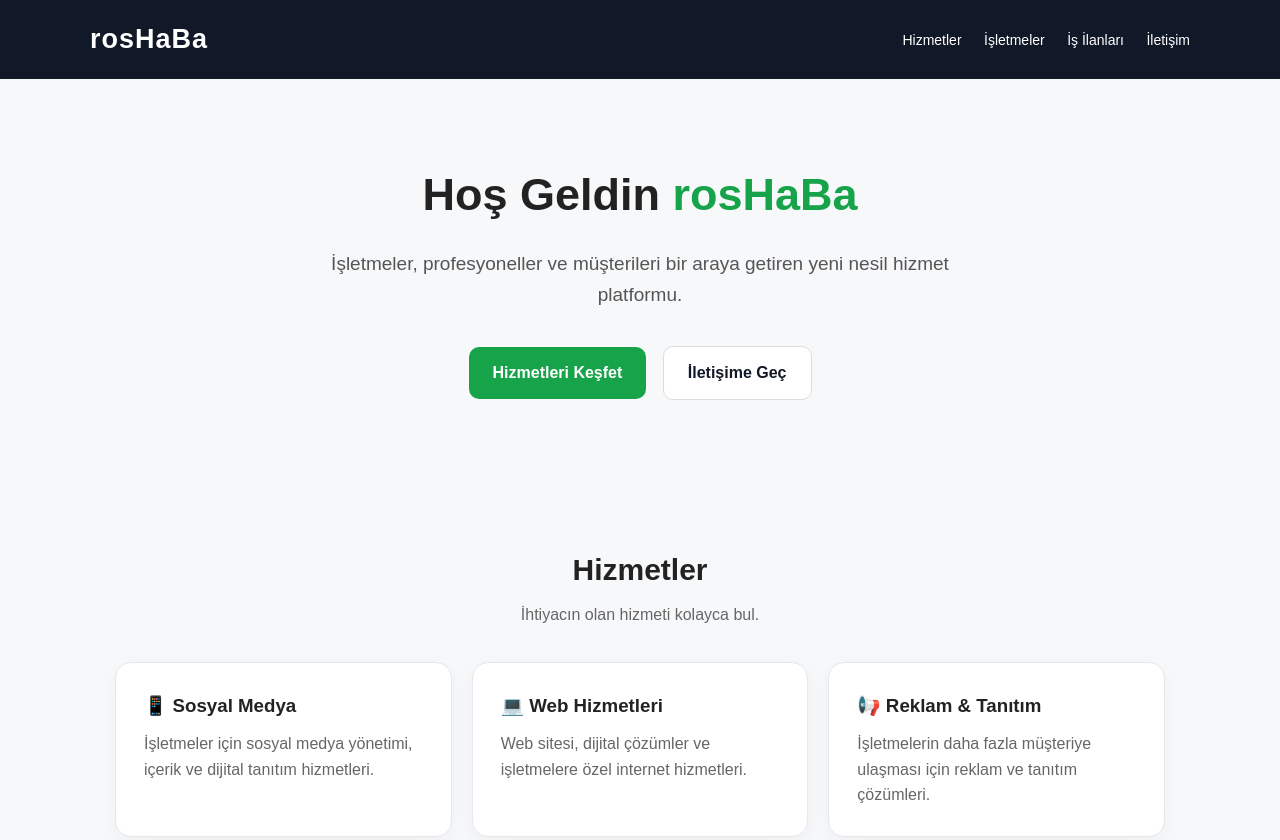
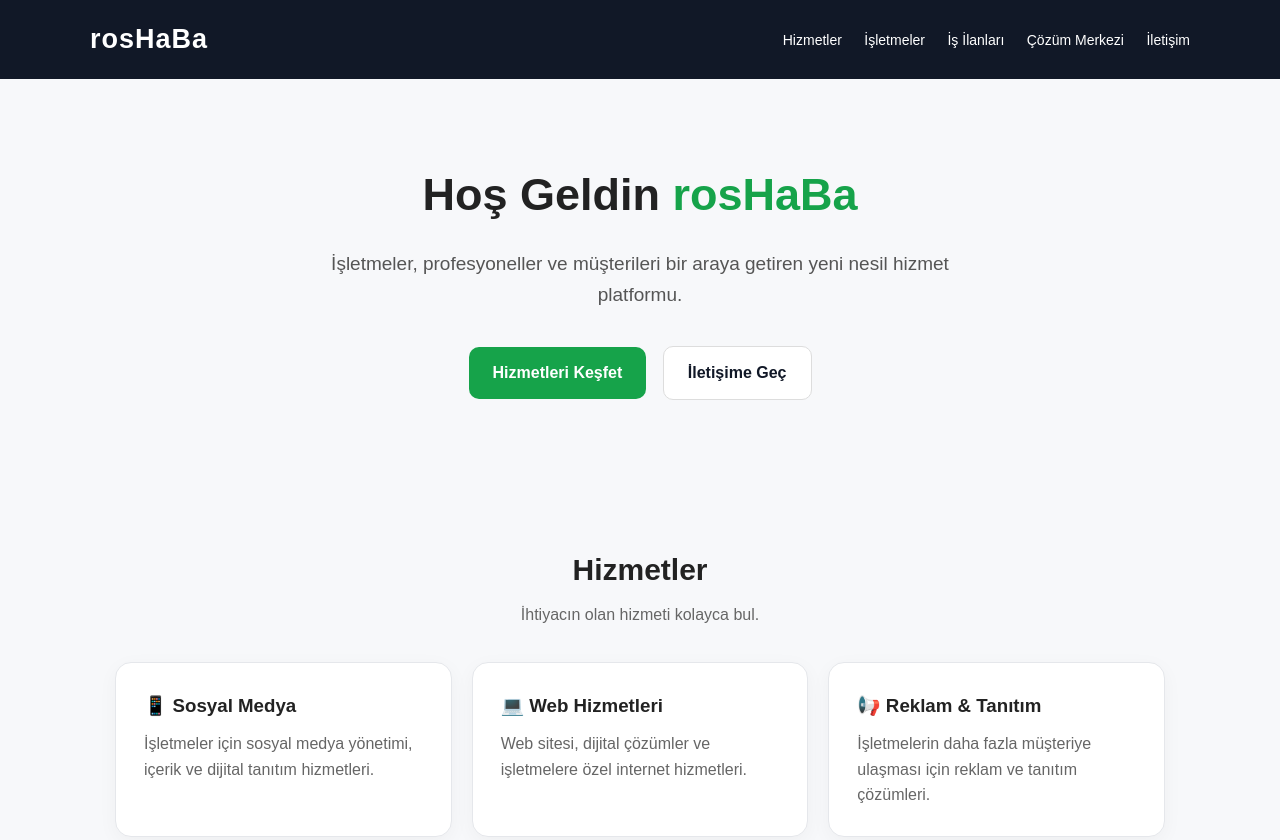
Before and after one commit to sosyalmedyauz9-collab/roshabaweb, a plain HTML site: page index.html in a window 1280 px wide. Shown: the top 840 px of the page. Drawn offline with Linux system fonts and the light colour scheme.

Commit message:
Update index.html

```diff
--- a/index.html
+++ b/index.html
@@ -44,6 +44,7 @@ nav{flex-direction:column;gap:12px}nav a{margin:0 7px}
 <a href="#hizmetler">Hizmetler</a>
 <a href="#isletmeler">İşletmeler</a>
 <a href="#ilanlar">İş İlanları</a>
+  <a href="#cozum">Çözüm Merkezi</a>
 <a href="#iletisim">İletişim</a>
 </div>
 </nav>
```
